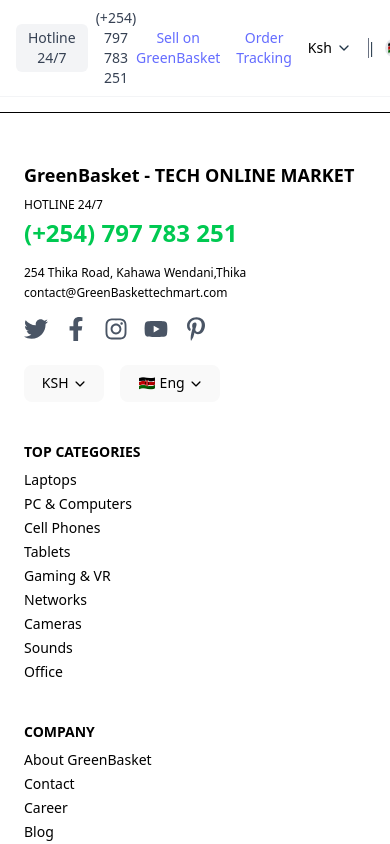
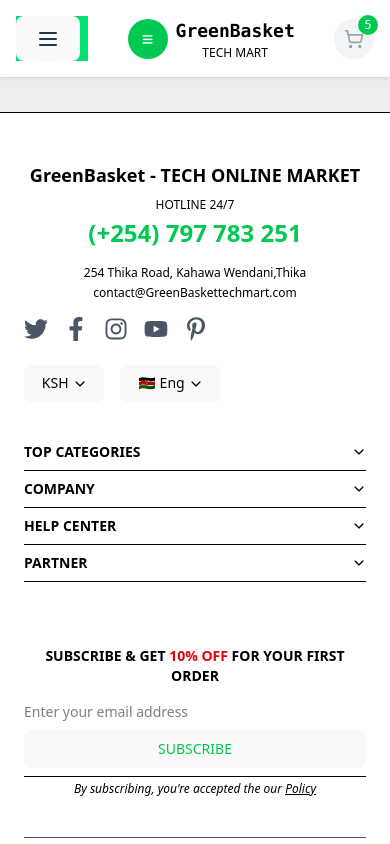
Before and after one commit to E-ugine/GreenBasket-Frontend, a React (Vite) app: page / in a window 390 px wide. Built offline with nearby package versions, Linux system fonts and the light colour scheme.

Commit message:
fix:responsive layout issues

```diff
--- a/src/components/common/Footer/Footer.jsx
+++ b/src/components/common/Footer/Footer.jsx
@@ -1,11 +1,140 @@
-import React from 'react';
+import React, { useState } from 'react';
 import { FaFacebookF, FaInstagram, FaYoutube, FaPinterestP, FaTwitter } from 'react-icons/fa';
-import { IoIosArrowDown } from 'react-icons/io';
+import { IoIosArrowDown, IoIosArrowUp } from 'react-icons/io';
 
 const Footer = () => {
+  const [openSections, setOpenSections] = useState({
+    categories: false,
+    company: false,
+    help: false,
+    partner: false
+  });
+
+  const toggleSection = (section) => {
+    setOpenSections(prev => ({
+      ...prev,
+      [section]: !prev[section]
+    }));
+  };
+
   return (
-    <footer className=" fixed  left-0 w-full  bg-white text-black px-6 py-12 mt-20 border-t text-sm">
-     <div className="max-w-7xl mx-auto grid grid-cols-1 md:grid-cols-5 gap-10 items-start text-left">
+    <footer className="fixed left-0 w-full bg-white text-black px-6 py-12 mt-20 border-t text-sm">
+      <div className="max-w-7xl mx-auto">
+        {/* Mobile view - Accordion style */}
+        <div className="md:hidden">
+          {/* Left section */}
+          <div className="mb-8">
+            <h2 className="font-bold text-lg mb-2">GreenBasket - TECH ONLINE MARKET</h2>
+            <p className="mb-1 text-xs">HOTLINE 24/7</p>
+            <p className="text-green-500 text-2xl font-bold mb-4">(+254) 797 783 251</p>
+            <p className="text-xs mb-1">254 Thika Road, Kahawa Wendani,Thika</p>
+            <p className="text-xs mb-4">contact@GreenBaskettechmart.com</p>
+            <div className="flex space-x-4 mb-6">
+              <FaTwitter className="w-6 h-6 text-gray-600" />
+              <FaFacebookF className="w-6 h-6 text-gray-600" />
+              <FaInstagram className="w-6 h-6 text-gray-600" />
+              <FaYoutube className="w-6 h-6 text-gray-600" />
+              <FaPinterestP className="w-6 h-6 text-gray-600" />
+            </div>
+            <div className="flex items-center space-x-4">
+              <button className="bg-zinc-100 border px-4 py-2 rounded flex items-center text-xs">
+                KSH <IoIosArrowDown className="ml-1" />
+              </button>
+              <button className="bg-zinc-100 border px-4 py-2 rounded flex items-center text-xs">
+                <span className="mr-1">🇰🇪</span> Eng <IoIosArrowDown className="ml-1" />
+              </button>
+            </div>
+          </div>
+
+          {/* Collapsible categories section */}
+          <div className="border-b py-2">
+            <div
+              className="font-bold text-sm flex justify-between items-center cursor-pointer"
+              onClick={() => toggleSection('categories')}
+            >
+              <h3>TOP CATEGORIES</h3>
+              {openSections.categories ? <IoIosArrowUp /> : <IoIosArrowDown />}
+            </div>
+            {openSections.categories && (
+              <ul className="space-y-1 text-sm mt-2">
+                <li>Laptops</li>
+                <li>PC & Computers</li>
+                <li>Cell Phones</li>
+                <li>Tablets</li>
+                <li>Gaming & VR</li>
+                <li>Networks</li>
+                <li>Cameras</li>
+                <li>Sounds</li>
+                <li>Office</li>
+              </ul>
+            )}
+          </div>
+
+          {/* Collapsible company section */}
+          <div className="border-b py-2">
+            <div
+              className="font-bold text-sm flex justify-between items-center cursor-pointer"
+              onClick={() => toggleSection('company')}
+            >
+              <h3>COMPANY</h3>
+              {openSections.company ? <IoIosArrowUp /> : <IoIosArrowDown />}
+            </div>
+            {openSections.company && (
+              <ul className="space-y-1 text-sm mt-2">
+                <li>About GreenBasket</li>
+                <li>Contact</li>
+                <li>Career</li>
+                <li>Blog</li>
+                <li>Sitemap</li>
+                <li>Store Locations</li>
+              </ul>
+            )}
+          </div>
+
+          {/* Collapsible help center section */}
+          <div className="border-b py-2">
+            <div
+              className="font-bold text-sm flex justify-between items-center cursor-pointer"
+              onClick={() => toggleSection('help')}
+            >
+              <h3>HELP CENTER</h3>
+              {openSections.help ? <IoIosArrowUp /> : <IoIosArrowDown />}
+            </div>
+            {openSections.help && (
+              <ul className="space-y-1 text-sm mt-2">
+                <li>Customer Service</li>
+                <li>Policy</li>
+                <li>Terms & Conditions</li>
+                <li>Trach Order</li>
+                <li>FAQs</li>
+                <li>My Account</li>
+                <li>Product Support</li>
+              </ul>
+            )}
+          </div>
+
+          {/* Collapsible partner section */}
+          <div className="border-b py-2">
+            <div
+              className="font-bold text-sm flex justify-between items-center cursor-pointer"
+              onClick={() => toggleSection('partner')}
+            >
+              <h3>PARTNER</h3>
+              {openSections.partner ? <IoIosArrowUp /> : <IoIosArrowDown />}
+            </div>
+            {openSections.partner && (
+              <ul className="space-y-1 text-sm mt-2">
+                <li>Become Seller</li>
+                <li>Affiliate</li>
+                <li>Advertise</li>
+                <li>Partnership</li>
+              </ul>
+            )}
+          </div>
+        </div>
+
+        {/* Desktop view - Grid layout */}
+        <div className="hidden md:grid md:grid-cols-5 md:gap-10 md:items-start md:text-left">
           {/* Left section */}
           <div className="col-span-1">
             <h2 className="font-bold text-lg mb-2">GreenBasket - TECH ONLINE MARKET</h2>
@@ -84,8 +213,9 @@
             </ul>
           </div>
         </div>
+      </div>
 
-      {/* Subscribe */}
+      {/* Subscribe - responsive for all screens */}
       <div className="max-w-4xl mx-auto mt-16">
         <h3 className="font-bold text-sm mb-2">
           SUBSCRIBE & GET <span className="text-red-600 font-bold">10% OFF</span> FOR YOUR FIRST ORDER
@@ -94,22 +224,21 @@
           <input
             type="email"
             placeholder="Enter your email address"
-            className="flex-1 outline-none text-sm mb-2 md:mb-0"
+            className="flex-1 outline-none text-sm mb-2 md:mb-0 w-full md:w-auto"
           />
-         <button className=" text-green-500 text-xs font-semibold ml-4 px-4 py-2 border border-yellow-500 hover:bg-yellow-50 rounded">
+         <button className="text-green-500 text-xs font-semibold md:ml-4 px-4 py-2 border border-yellow-500 hover:bg-yellow-50 rounded w-full md:w-auto">
             SUBSCRIBE
           </button>
-
         </div>
         <p className="text-xs italic mt-1">
           By subscribing, you're accepted the our <span className="underline">Policy</span>
         </p>
       </div>
 
-      {/* Bottom Footer */}
+      {/* Bottom Footer - responsive for all screens */}
       <div className="flex flex-col md:flex-row justify-between items-center mt-10 text-xs text-gray-600 border-t pt-6">
-        <p className="mb-2 md:mb-0">© 2025 <span className="font-bold text-black">GreenBasket</span>. All Rights Reserved</p>
-        <div className="flex items-center space-x-4">
+        <p className="mb-4 md:mb-0 text-center md:text-left">© 2025 <span className="font-bold text-black">GreenBasket</span>. All Rights Reserved</p>
+        <div className="flex items-center justify-center flex-wrap gap-2 mb-4 md:mb-0">
           <img src="/src/assets/icons/mpesa.png" alt="mpesa" className="h-6" />
           <img src="/src/assets/icons/paypal.png" alt="paypal" className="h-6" />
           <img src="/src/assets/icons/mastercard.png" alt="mastercard" className="h-6" />
--- a/src/components/common/Navbar/Navbar.jsx
+++ b/src/components/common/Navbar/Navbar.jsx
@@ -1,23 +1,28 @@
 import React from 'react';
 import { useState } from 'react';
 import { Link } from 'react-router-dom';
-import { Search, ShoppingCart, Heart, ChevronDown, User } from 'lucide-react';
+import { Search, ShoppingCart, Heart, ChevronDown, User, Menu, X } from 'lucide-react';
 
 export default function Navbar() {
   const [searchText, setSearchText] = useState('');
+  const [mobileMenuOpen, setMobileMenuOpen] = useState(false);
+
+  const toggleMobileMenu = () => {
+    setMobileMenuOpen(!mobileMenuOpen);
+  };
 
   return (
-    <div className="fixed top-0 left-0 w-full  bg-white shadow-sm">
-      {/* Top bar*/}
-      <div className="flex justify-between items-center py-2 px-4 text-sm border-b border-gray-100">
+    <div className="fixed top-0 left-0 w-full bg-white shadow-sm z-50">
+      {/* Top bar */}
+      <div className="hidden sm:flex justify-between items-center py-2 px-4 text-sm border-b border-gray-100">
         <div className="flex items-center">
           <span className="bg-gray-100 rounded-md px-3 py-1 text-gray-700 mr-2">Hotline 24/7</span>
           <span className="font-medium text-gray-700">(+254) 797 783 251</span>
         </div>
 
         <div className="flex items-center space-x-4">
-          <a href="#" className=" hover:text-green-600">Sell on GreenBasket</a>
-          <a href="#" className=" hover:text-green-600">Order Tracking</a>
+          <a href="#" className="hover:text-green-600">Sell on GreenBasket</a>
+          <a href="#" className="hover:text-green-600">Order Tracking</a>
 
           <div className="flex items-center cursor-pointer">
             <span className='text-black'>Ksh</span>
@@ -27,7 +32,7 @@
 
           <div className="flex items-center cursor-pointer">
             <div className="w-5 h-5 rounded-full overflow-hidden bg-gray-200 mr-1 flex items-center justify-center">
-              <span className="text-xs">🇰🇪 </span>
+              <span className="text-xs">🇰🇪</span>
             </div>
             <span className='text-black'>Eng</span>
             <ChevronDown size={16} className="ml-1" />
@@ -37,57 +42,63 @@
 
       {/* Main navbar with logo, navigation, etc */}
       <div className="flex justify-between items-center py-4 px-4">
+        {/* Mobile menu button */}
+        <div className=" bg-green-400 md:hidden flex items-center">
+          <button onClick={toggleMobileMenu} className="mr-2">
+            {mobileMenuOpen ? <X size={24} /> : <Menu size={24} />}
+          </button>
+        </div>
+
         {/* Logo */}
         <div className="flex items-center">
-          <div className="w-12 h-12 bg-green-500 rounded-full flex items-center justify-center mr-3">
-            <span className="text-white text-2xl">≡</span>
+          <div className="w-10 h-10 md:w-12 md:h-12 bg-green-500 rounded-full flex items-center justify-center mr-2 md:mr-3">
+            <span className="text-white text-xl md:text-2xl">≡</span>
           </div>
           <div>
-            <div className="text-black font-bold font-mono text-xl">GreenBasket</div>
-            <div className="text-black text-sm font-medium">TECH MART</div>
+            <div className="text-black font-bold font-mono text-lg md:text-xl">GreenBasket</div>
+            <div className="text-black text-xs md:text-sm font-medium">TECH MART</div>
           </div>
         </div>
 
-        {/* Navigation */}
+        {/* Navigation - desktop */}
         <nav className="hidden md:flex space-x-8">
-          <div className=" text-black text-sm flex items-center font-medium cursor-pointer hover:text-green-600">
+          <div className="text-black text-sm flex items-center font-medium cursor-pointer hover:text-green-600">
             HOMES <ChevronDown size={16} className="ml-1" />
           </div>
-          <div className=" text-black text-sm flex items-center font-medium cursor-pointer hover:text-green-600">
+          <div className="text-black text-sm flex items-center font-medium cursor-pointer hover:text-green-600">
             PAGES <ChevronDown size={16} className="ml-1" />
           </div>
-          <div className=" text-black text-sm flex items-center font-medium cursor-pointer hover:text-green-600">
+          <div className="text-black text-sm flex items-center font-medium cursor-pointer hover:text-green-600">
             PRODUCTS <ChevronDown size={16} className="ml-1" />
           </div>
-          <div className=" text-black text-sm font-medium cursor-pointer hover:text-green-600">
+          <div className="text-black text-sm font-medium cursor-pointer hover:text-green-600">
             CONTACT
           </div>
         </nav>
 
-        {/* User area */}
-        <div className="flex items-center space-x-4">
-          {/* User profile */}
-          <div className="w-10 h-10 bg-gray-100 rounded-full flex items-center justify-center">
+        {/* User area - simplified for mobile */}
+        <div className="flex items-center space-x-2 md:space-x-4">
+          {/* User profile - hidden on small screens */}
+          <div className="hidden sm:flex w-10 h-10 bg-gray-100 rounded-full items-center justify-center">
             <User size={20} className="text-gray-400" />
           </div>
 
-          {/* Wishlist */}
-          <div className="w-10 h-10 bg-gray-100 rounded-full flex items-center justify-center">
+          {/* Wishlist - hidden on small screens */}
+          <div className="hidden sm:flex w-10 h-10 bg-gray-100 rounded-full items-center justify-center">
             <Heart size={20} className="text-gray-400" />
           </div>
 
-          {/* User info */}
-          <div>
+          {/* User info - hidden on smallest screens */}
+          <div className="hidden xs:block sm:block">
             <div className="text-xs text-gray-500">WELCOME</div>
             <div className="text-sm font-medium space-x-2">
               <a href="/login" className="hover:underline text-black">LOG IN</a>
               <span className="text-gray-500">/</span>
               <a href="/register" className="hover:underline text-black">REGISTER</a>
             </div>
-
           </div>
 
-          {/* Cart */}
+          {/* Cart - always visible */}
           <div className="flex items-center">
             <div className="relative">
               <div className="w-10 h-10 bg-gray-100 rounded-full flex items-center justify-center">
@@ -97,7 +108,7 @@
                 5
               </div>
             </div>
-            <div className="mr-2">
+            <div className="mr-2 hidden sm:block">
               <div className="text-xs text-gray-500">CART</div>
               <div className="text-sm text-gray-500 font-medium">Ksh.1,689.00</div>
             </div>
@@ -105,7 +116,50 @@
         </div>
       </div>
 
+      {/* Mobile navigation menu */}
+      {mobileMenuOpen && (
+        <div className="md:hidden bg-white border-t border-gray-100 px-4 py-3">
+          <div className="flex justify-between items-center mb-4">
+            <div>
+              <span className="bg-gray-100 rounded-md px-3 py-1 text-gray-700 mr-2 text-xs">Hotline 24/7</span>
+              <span className="font-medium text-gray-700 text-xs">(+254) 797 783 251</span>
+            </div>
+            <div className="flex items-center space-x-4">
+              <div className="flex items-center cursor-pointer">
+                <span className='text-black text-sm'>Ksh</span>
+                <ChevronDown size={14} className="ml-1" />
+              </div>
+              <span className="w-px h-4 bg-gray-500">|</span>
+              <div className="flex items-center cursor-pointer">
+                <div className="w-4 h-4 rounded-full overflow-hidden bg-gray-200 mr-1 flex items-center justify-center">
+                  <span className="text-xs">🇰🇪</span>
+                </div>
+                <span className='text-black text-sm'>Eng</span>
+                <ChevronDown size={14} className="ml-1" />
+              </div>
+            </div>
+          </div>
 
+          <nav className="space-y-4 border-t border-gray-100 pt-4">
+            <div className="text-black text-sm flex items-center font-medium cursor-pointer hover:text-green-600 justify-between">
+              HOMES <ChevronDown size={16} />
+            </div>
+            <div className="text-black text-sm flex items-center font-medium cursor-pointer hover:text-green-600 justify-between">
+              PAGES <ChevronDown size={16} />
+            </div>
+            <div className="text-black text-sm flex items-center font-medium cursor-pointer hover:text-green-600 justify-between">
+              PRODUCTS <ChevronDown size={16} />
+            </div>
+            <div className="text-black text-sm font-medium cursor-pointer hover:text-green-600">
+              CONTACT
+            </div>
+            <div className="border-t border-gray-100 pt-4">
+              <a href="#" className="block py-2 hover:text-green-600">Sell on GreenBasket</a>
+              <a href="#" className="block py-2 hover:text-green-600">Order Tracking</a>
+            </div>
+          </nav>
+        </div>
+      )}
     </div>
   );
 }
```
Lines whose indentation alone changed are shown as unchanged.
